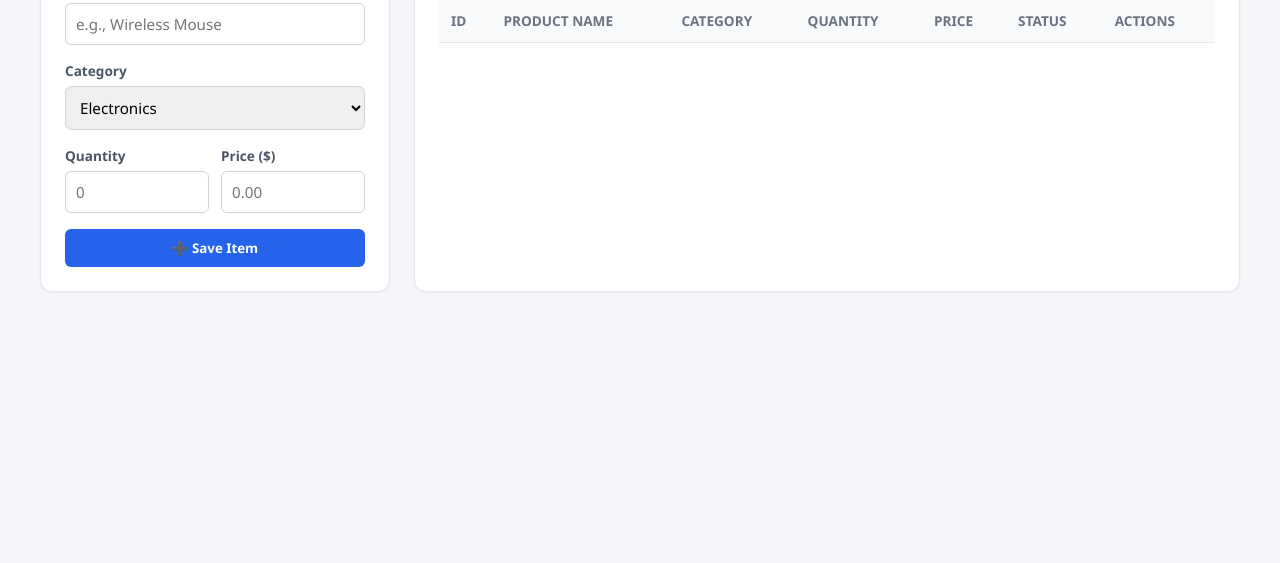
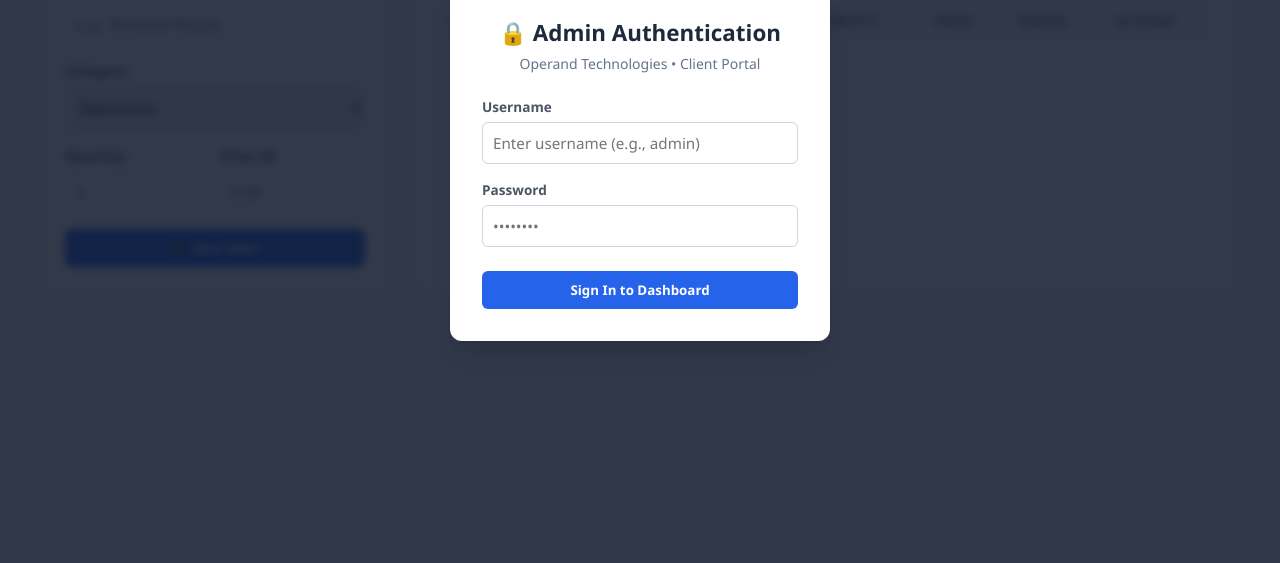
Before and after one commit to pallavinarsinge04/Inventory_Management_System, a plain HTML site: page frontend/index.html in a window 1280 px wide. Shown: the part 237-800 px from the top of the page. Drawn offline with Linux system fonts and the light colour scheme.

Commit message:
Update dashboard UI layout and form elements in index.html

```diff
--- a/frontend/index.html
+++ b/frontend/index.html
@@ -5,13 +5,96 @@
     <meta name="viewport" content="width=device-width, initial-scale=1.0">
     <title>Enterprise Inventory Management System</title>
     <link rel="stylesheet" href="styles.css">
+    <style>
+        /* Authentication Modal Overlay */
+        .auth-overlay {
+            position: fixed;
+            top: 0;
+            left: 0;
+            width: 100vw;
+            height: 100vh;
+            background: rgba(15, 23, 42, 0.85);
+            backdrop-filter: blur(4px);
+            display: flex;
+            align-items: center;
+            justify-content: center;
+            z-index: 9999;
+        }
+
+        .auth-card {
+            background: #ffffff;
+            width: 100%;
+            max-width: 380px;
+            padding: 32px;
+            border-radius: 12px;
+            box-shadow: 0 20px 25px -5px rgba(0, 0, 0, 0.1), 0 10px 10px -5px rgba(0, 0, 0, 0.04);
+            text-align: center;
+        }
+
+        .auth-card h3 {
+            font-size: 1.4rem;
+            color: #1e293b;
+            margin-bottom: 6px;
+        }
+
+        .auth-card p {
+            font-size: 0.875rem;
+            color: #64748b;
+            margin-bottom: 24px;
+        }
+
+        .auth-card .form-group {
+            text-align: left;
+            margin-bottom: 16px;
+        }
+
+        .user-nav {
+            display: flex;
+            align-items: center;
+            gap: 12px;
+        }
+
+        .hidden {
+            display: none !important;
+        }
+    </style>
 </head>
 <body>
+
+    <!-- Admin Authentication Modal Overlay -->
+    <div id="login-modal" class="auth-overlay">
+        <div class="auth-card">
+            <h3>🔒 Admin Authentication</h3>
+            <p>Operand Technologies • Client Portal</p>
+
+            <form id="login-form">
+                <div class="form-group">
+                    <label for="login-user">Username</label>
+                    <input type="text" id="login-user" placeholder="Enter username (e.g., admin)" required>
+                </div>
+
+                <div class="form-group">
+                    <label for="login-pass">Password</label>
+                    <input type="password" id="login-pass" placeholder="••••••••" required>
+                </div>
+
+                <button type="submit" class="btn btn-primary" style="margin-top: 8px;">Sign In to Dashboard</button>
+            </form>
+        </div>
+    </div>
+
+    <!-- Main Dashboard Container -->
     <div class="app-container">
         <!-- Header -->
-        <header class="main-header">
-            <h1>📦 Inventory & Order Management System</h1>
-            <p>Operand Technologies • Client-Facing Application Portal</p>
+        <header class="main-header" style="display: flex; justify-content: space-between; align-items: center;">
+            <div>
+                <h1>📦 Inventory & Order Management System</h1>
+                <p>Operand Technologies • Client-Facing Application Portal</p>
+            </div>
+            <!-- Logout Navigation Control -->
+            <div id="user-controls" class="user-nav hidden">
+                <button id="logout-btn" class="btn btn-secondary" onclick="handleLogout()">🚪 Logout</button>
+            </div>
         </header>
 
         <!-- Main Content -->
```
